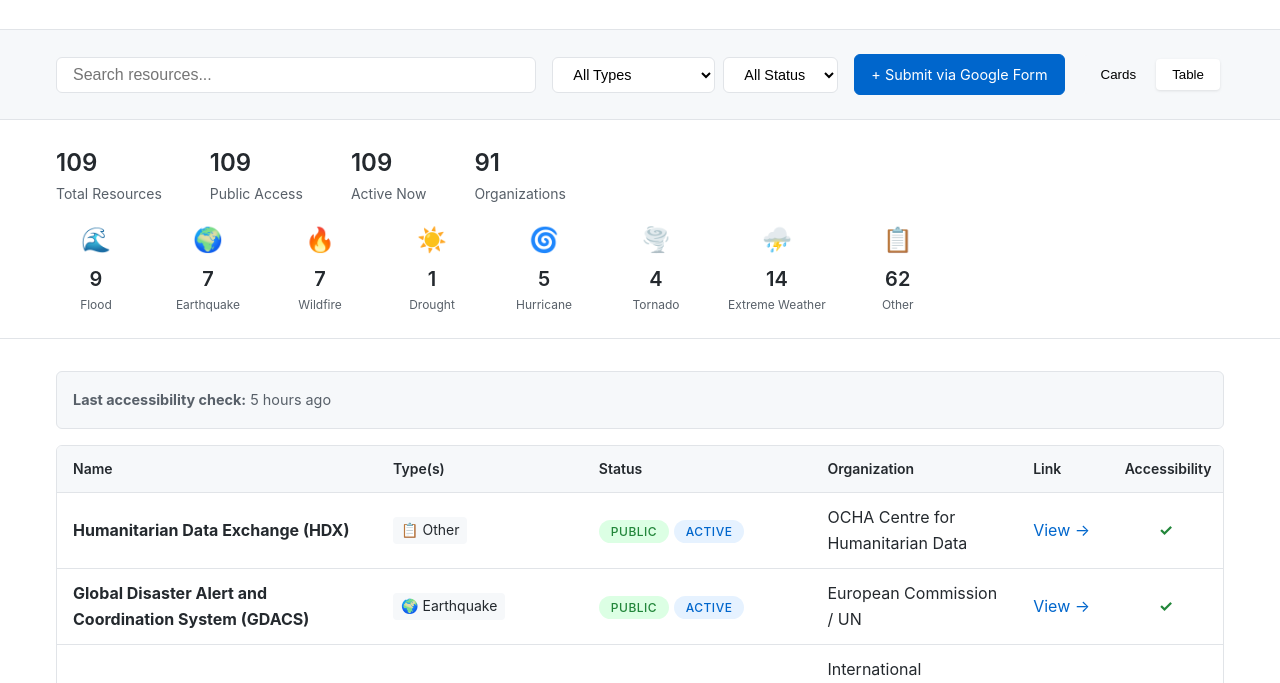
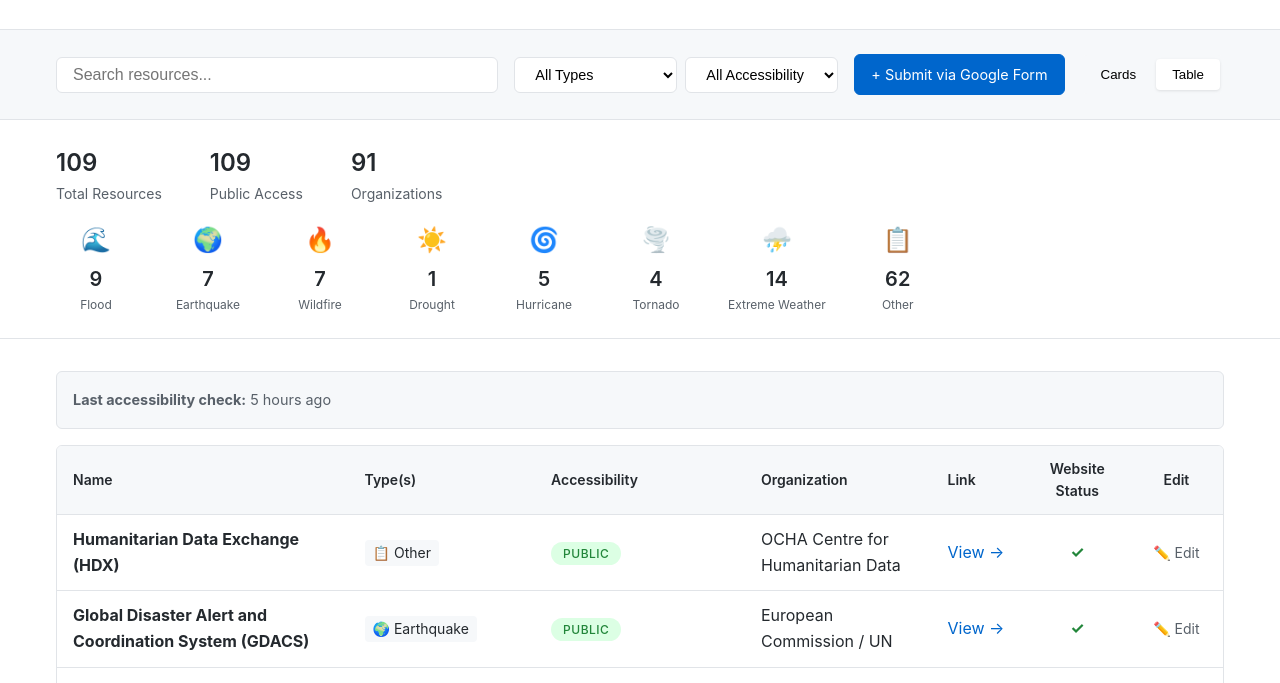
Before and after one commit to ESIPFed/disasters-trusted-data-now, a plain HTML site: page index.html in a window 1280 px wide. Shown: the part 117-800 px from the top of the page. Drawn offline with Linux system fonts and the light colour scheme.

Commit message:
Update table columns: swap Accessibility and Website Status, remove documentation files

```diff
--- a/index.html
+++ b/index.html
@@ -78,22 +78,27 @@
     .resource-link { color: var(--primary); text-decoration: none; }
     .resource-link:hover { text-decoration: underline; }
     .type-tag { display: inline-block; padding: .125rem .5rem; background: var(--bg); border-radius: 4px; font-size: .875rem; color: var(--text); }
+    .edit-link { color: var(--text-light); text-decoration: none; font-size: .875rem; display: inline-flex; align-items: center; gap: .25rem; }
+    .edit-link:hover { color: var(--primary); text-decoration: underline; }
 
     .table-view { display: none; overflow-x: auto; border: 1px solid var(--border); border-radius: 6px; background: var(--white); }
     table { width: 100%; border-collapse: collapse; table-layout: fixed; }
     th { background: var(--bg); padding: .75rem 1rem; text-align: left; font-weight: 600; font-size: .875rem; color: var(--text); border-bottom: 1px solid var(--border); }
-    th:nth-child(1) { width: 28%; } /* Name - largest column */
-    th:nth-child(2) { width: 18%; } /* Type(s) */
-    th:nth-child(3) { width: 20%; } /* Status */
-    th:nth-child(4) { width: 18%; } /* Organization */
+    th:nth-child(1) { width: 25%; } /* Name */
+    th:nth-child(2) { width: 16%; } /* Type(s) */
+    th:nth-child(3) { width: 18%; } /* Accessibility */
+    th:nth-child(4) { width: 16%; } /* Organization */
     th:nth-child(5) { width: 8%; } /* Link */
-    th:nth-child(6) { width: 10%; text-align: center; } /* Accessibility */
+    th:nth-child(6) { width: 9%; text-align: center; } /* Website Status */
+    th:nth-child(7) { width: 8%; text-align: center; } /* Edit */
     td { padding: .75rem 1rem; border-bottom: 1px solid var(--border); white-space: nowrap; overflow: hidden; text-overflow: ellipsis; }
     td:first-child { white-space: normal; }
     td:nth-child(2) { white-space: normal; }
     td:nth-child(4) { white-space: normal; }
+    td:nth-child(3) { white-space: nowrap; } /* Accessibility column */
     td:nth-child(5) { white-space: nowrap; } /* Link column */
-    td:nth-child(6) { white-space: nowrap; text-align: center; } /* Status column */
+    td:nth-child(6) { white-space: nowrap; text-align: center; } /* Website Status column */
+    td:nth-child(7) { white-space: nowrap; text-align: center; } /* Edit column */
     .status-working { color: var(--success); font-weight: bold; }
     .status-warning { color: #f59e0b; font-weight: bold; }
 
@@ -137,10 +142,9 @@
             <option value="extreme-weather">Extreme weather</option>
             <option value="other">Other</option>
           </select>
-          <select id="statusFilter" aria-label="Filter by status">
-            <option value="">All Status</option>
-            <option value="active">Active</option>
-            <option value="inactive">Inactive</option>
+          <select id="statusFilter" aria-label="Filter by accessibility">
+            <option value="">All Accessibility</option>
+            <option value="public">Public</option>
           </select>
         </div>
 
@@ -165,10 +169,6 @@
         <div class="stat">
           <span class="stat-value" id="publicCount">0</span>
           <span class="stat-label">Public Access</span>
-        </div>
-        <div class="stat">
-          <span class="stat-value" id="activeCount">0</span>
-          <span class="stat-label">Active Now</span>
         </div>
         <div class="stat">
           <span class="stat-value" id="orgCount">0</span>
@@ -239,10 +239,11 @@
             <tr>
               <th>Name</th>
               <th>Type(s)</th>
-              <th>Status</th>
+              <th>Accessibility</th>
               <th>Organization</th>
               <th>Link</th>
-              <th>Accessibility</th>
+              <th>Website Status</th>
+              <th>Edit</th>
             </tr>
           </thead>
           <tbody id="tableBody"></tbody>
@@ -259,6 +260,34 @@
   <script>
     // === Replace this with your form's Preview URL (must be /d/e/.../viewform) ===
     const GOOGLE_FORM_VIEW_URL = "https://docs.google.com/forms/d/e/1FAIpQLSca1QqteZBgFN0qoY3APbMVH0i-xtmDoUXjCLtgKoT4-9NMeg/viewform";
+
+    // === Update Form Configuration ===
+    // OPTION 1: Use your existing submission form (recommended for simplicity)
+    // OPTION 2: Create a separate update form (better UX but more work)
+
+    // To get the URL field entry ID for pre-filling:
+    // 1. Open your Google Form in edit mode
+    // 2. Click ⋮ (three dots) → "Get pre-filled link"
+    // 3. Fill the URL/Link field with "TEST_URL"
+    // 4. Click "Get link" and copy the URL
+    // 5. Extract the entry ID (e.g., entry.123456789)
+
+    // OPTION 1: Use existing form (just get the entry ID for the URL field)
+    const UPDATE_FORM_BASE_URL = GOOGLE_FORM_VIEW_URL; // Reuse existing form
+    const UPDATE_FORM_URL_FIELD_ID = "entry.1253715788"; // URL field
+
+    // OPTION 2: Separate update form (uncomment these lines)
+    // const UPDATE_FORM_BASE_URL = "https://docs.google.com/forms/d/e/YOUR_UPDATE_FORM_ID/viewform";
+    // const UPDATE_FORM_URL_FIELD_ID = "entry.123456789";
+
+    // Generate pre-filled update form URL
+    function getUpdateFormURL(resourceURL) {
+      if (UPDATE_FORM_URL_FIELD_ID === "entry.REPLACE_WITH_YOUR_URL_FIELD_ENTRY_ID") {
+        // Not configured yet - just return the form without pre-fill
+        return UPDATE_FORM_BASE_URL;
+      }
+      return `${UPDATE_FORM_BASE_URL}?${UPDATE_FORM_URL_FIELD_ID}=${encodeURIComponent(resourceURL)}`;
+    }
 
     // Hook the button to open your form
     document.addEventListener('DOMContentLoaded', () => {
@@ -333,9 +362,9 @@
         const types = asTypeArray(resource.type);
         const labels = getTypeLabelsForUI(types);
         const pubBadge = resource.public ? '<span class="badge badge-public">Public</span>' : '<span class="badge badge-restricted">Restricted</span>';
-        const actBadge = resource.active ? '<span class="badge badge-active">Active</span>' : '<span class="badge badge-inactive">Inactive</span>';
         const sub = resource.subscription === true ? ' • Subscription' : '';
         const ro = resource.researchOrOps ? ` • ${escapeHTML(resource.researchOrOps)}` : '';
+        const editURL = getUpdateFormURL(resource.url || '');
         return `
           <div class="resource-card">
             <div class="resource-header">
@@ -343,12 +372,13 @@
                 <div class="resource-title">${escapeHTML(resource.name || 'Untitled')}</div>
                 <div class="resource-org">${escapeHTML(resource.organization || 'Unknown')}</div>
               </div>
-              <div class="resource-badges">${pubBadge}${actBadge}</div>
+              <div class="resource-badges">${pubBadge}</div>
             </div>
             <p class="resource-description">${escapeHTML(resource.description || '')}</p>
             <div class="resource-meta">
               <div>${labels.map(l => `<span class="type-tag">${escapeHTML(l)}</span>`).join(' ')}</div>
               <div><a href="${escapeAttr(resource.url || '#')}" target="_blank" rel="noopener noreferrer" class="resource-link">View Resource →</a></div>
+              <div><a href="${escapeAttr(editURL)}" target="_blank" rel="noopener noreferrer" class="edit-link">✏️ Suggest Edit</a></div>
               ${resource.contact ? `<div>📧 ${escapeHTML(resource.contact)}</div>` : ''}
               ${resource.notes ? `<div>📝 ${escapeHTML(resource.notes)}</div>` : ''}
               ${(sub || ro) ? `<div>${sub}${ro}</div>` : ''}
@@ -361,7 +391,6 @@
         const types = asTypeArray(resource.type);
         const labels = getTypeLabelsForUI(types);
         const pubBadge = resource.public ? '<span class="badge badge-public">Public</span>' : '<span class="badge badge-restricted">Restricted</span>';
-        const actBadge = resource.active ? '<span class="badge badge-active">Active</span>' : '<span class="badge badge-inactive">Inactive</span>';
 
         // Link status - simple emoji with colors
         let linkStatus = '—';
@@ -373,15 +402,17 @@
           }
         }
 
+        const editURL = getUpdateFormURL(resource.url || '');
 
         return `
           <tr>
             <td><strong>${escapeHTML(resource.name || 'Untitled')}</strong></td>
             <td>${labels.map(l => `<span class="type-tag">${escapeHTML(l)}</span>`).join(' ')}</td>
-            <td>${pubBadge} ${actBadge}</td>
+            <td>${pubBadge}</td>
             <td>${escapeHTML(resource.organization || '—')}</td>
             <td><a href="${escapeAttr(resource.url || '#')}" target="_blank" rel="noopener noreferrer" class="resource-link">View →</a></td>
             <td>${linkStatus}</td>
+            <td><a href="${escapeAttr(editURL)}" target="_blank" rel="noopener noreferrer" class="edit-link">✏️ Edit</a></td>
           </tr>
         `;
       }).join('');
@@ -393,7 +424,6 @@
     function updateStats() {
       document.getElementById('totalCount').textContent = resources.length;
       document.getElementById('publicCount').textContent = resources.filter(r => r.public).length;
-      document.getElementById('activeCount').textContent = resources.filter(r => r.active).length;
       const orgs = new Set(resources.map(r => (r.organization || '').trim()).filter(Boolean));
       document.getElementById('orgCount').textContent = orgs.size;
 
@@ -493,8 +523,7 @@
         const matchesType = !typeFilter || types.includes(typeFilter);
 
         let matchesStatus = true;
-        if (statusFilter === 'active') matchesStatus = resource.active === true;
-        else if (statusFilter === 'inactive') matchesStatus = resource.active === false;
+        if (statusFilter === 'public') matchesStatus = resource.public === true;
 
         return matchesSearch && matchesType && matchesStatus;
       });
```
Also changed, not shown: 1 other file.
